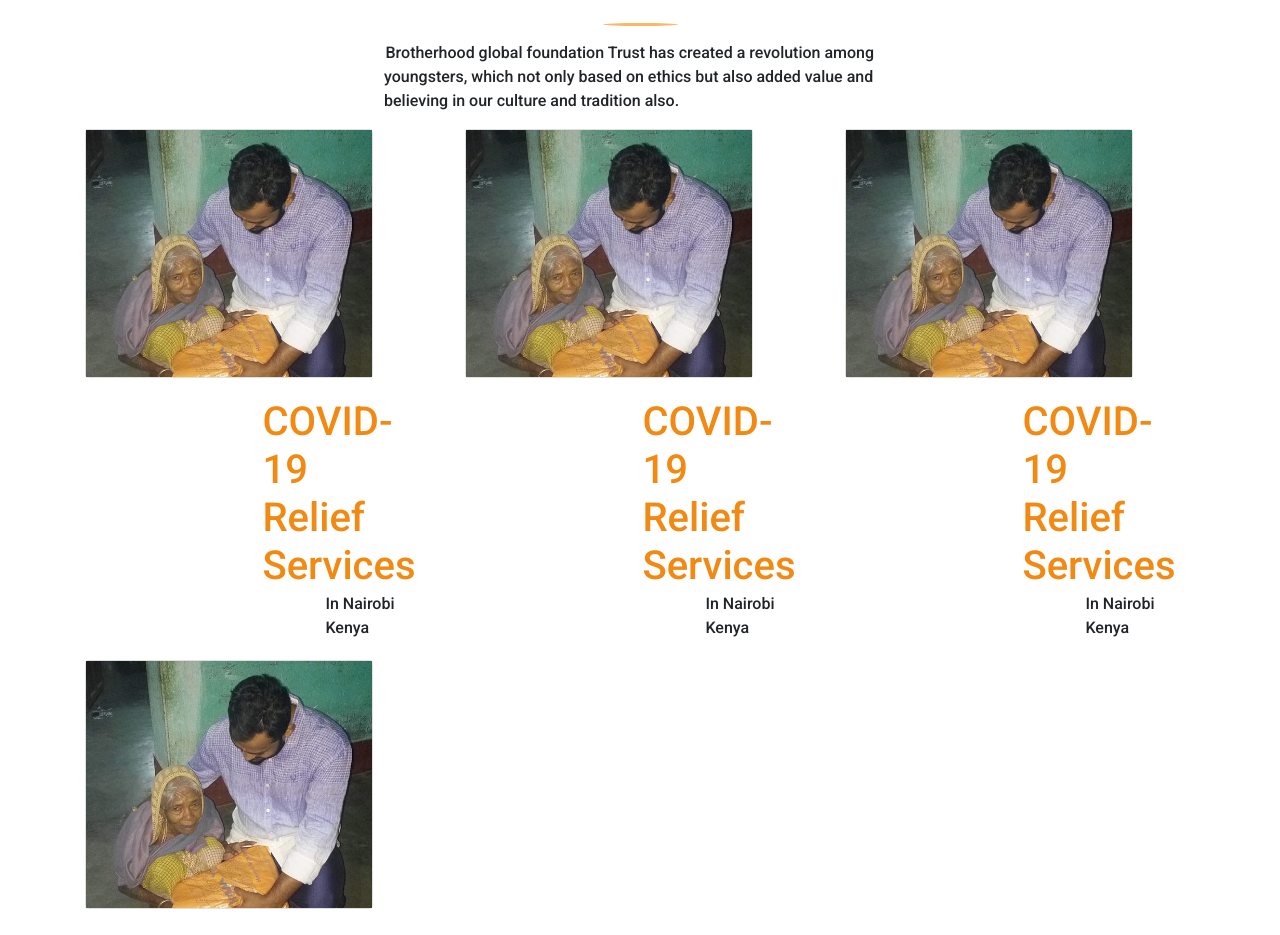
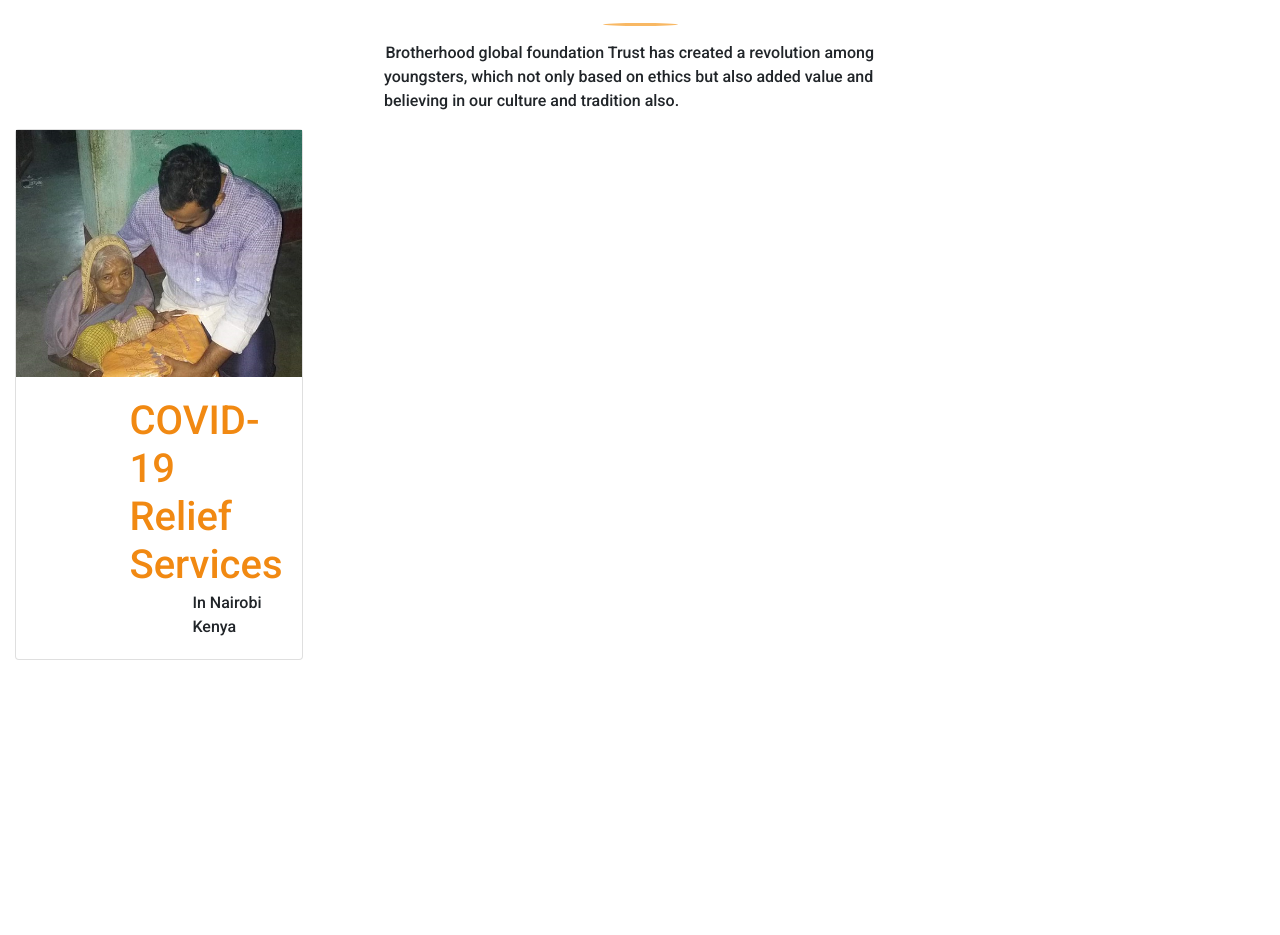
Before and after one commit to Trend20/ReactTask, a React (Create React App) app: page / in a window 1280 px wide. Shown: the part 1506-2441 px from the top of the page. After the commit the page ends 2166 px from the top, so only its background shows below. Built offline with nearby package versions, Linux system fonts and the light colour scheme.

Commit message:
first card

```diff
--- a/src/components/help/Help.js
+++ b/src/components/help/Help.js
@@ -16,39 +16,10 @@ class Help extends Component {
                            our culture and tradition also.
                         </p>
                     </div>
-                    <div className="container">
                     <div className="row">
                         <div className="col-sm-4">
                             <div className="card" style={{width: '18rem'}}>
                                <img  src={cardImage} className="card-image-top"/>
-                    </div>
-                    <div className="card-body">
-                        <h1 className="card-title">COVID-19 Relief Services</h1>
-                        <p className="card-text">In Nairobi Kenya</p>
-                    </div>
-                        </div>
-                        <div className="col-sm-4">
-                        <div className="card" style={{width: '18rem'}}>
-                        <img  src={cardImage} className="card-image-top"/>
-                    </div>
-                    <div className="card-body">
-                        <h1 className="card-title">COVID-19 Relief Services</h1>
-                        <p className="card-text">In Nairobi Kenya</p>
-                    </div>
-                        </div>
-                        <div className="col-sm-4">
-                        <div className="card" style={{width: '18rem'}}>
-                        <img  src={cardImage} className="card-image-top"/>
-                    </div>
-                    <div className="card-body">
-                        <h1 className="card-title">COVID-19 Relief Services</h1>
-                        <p className="card-text">In Nairobi Kenya</p>
-                    </div>
-                        </div>
-                        <div className="col-sm-4">
-                        <div className="card" style={{width: '18rem'}}>
-                        <img  src={cardImage} className="card-image-top"/>
-                    </div>
                                <div className="card-body">
                                    <h1 className="card-title">COVID-19 Relief Services</h1>
                                    <p className="card-text">In Nairobi Kenya</p>
```
Lines whose indentation alone changed are shown as unchanged.
